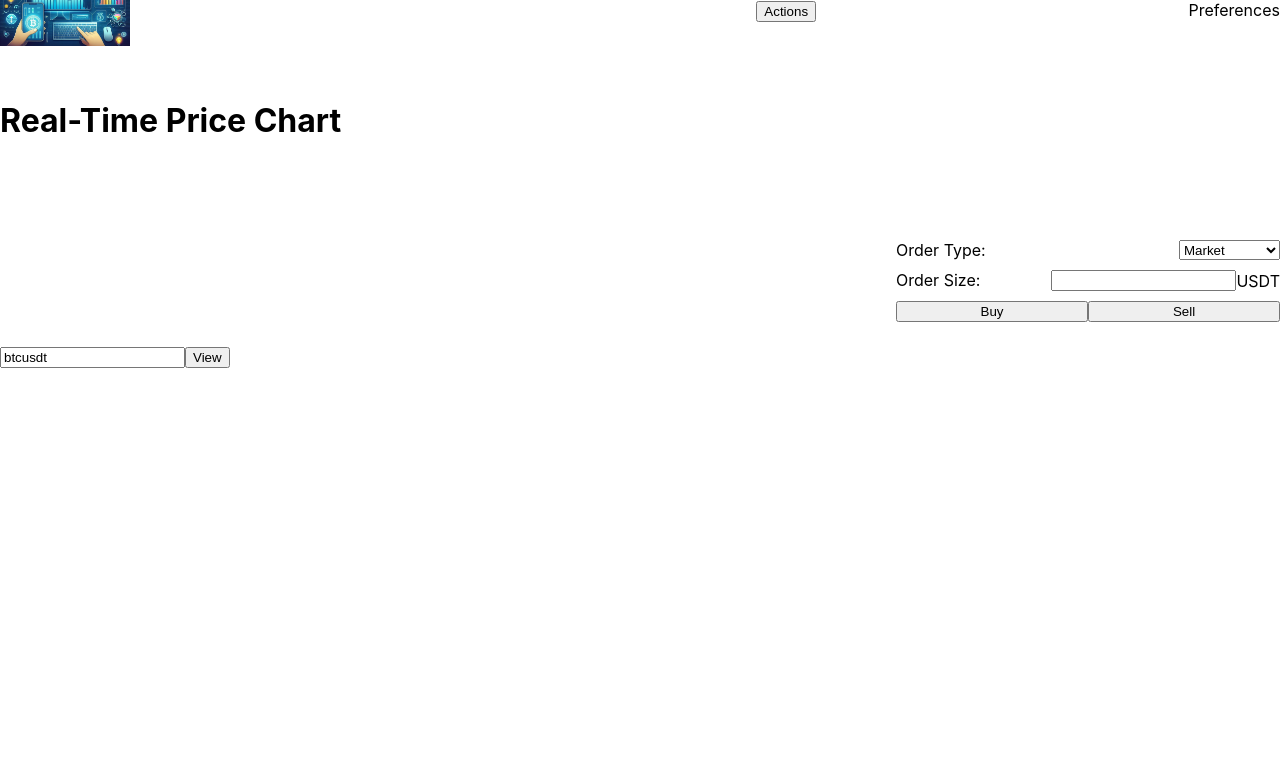
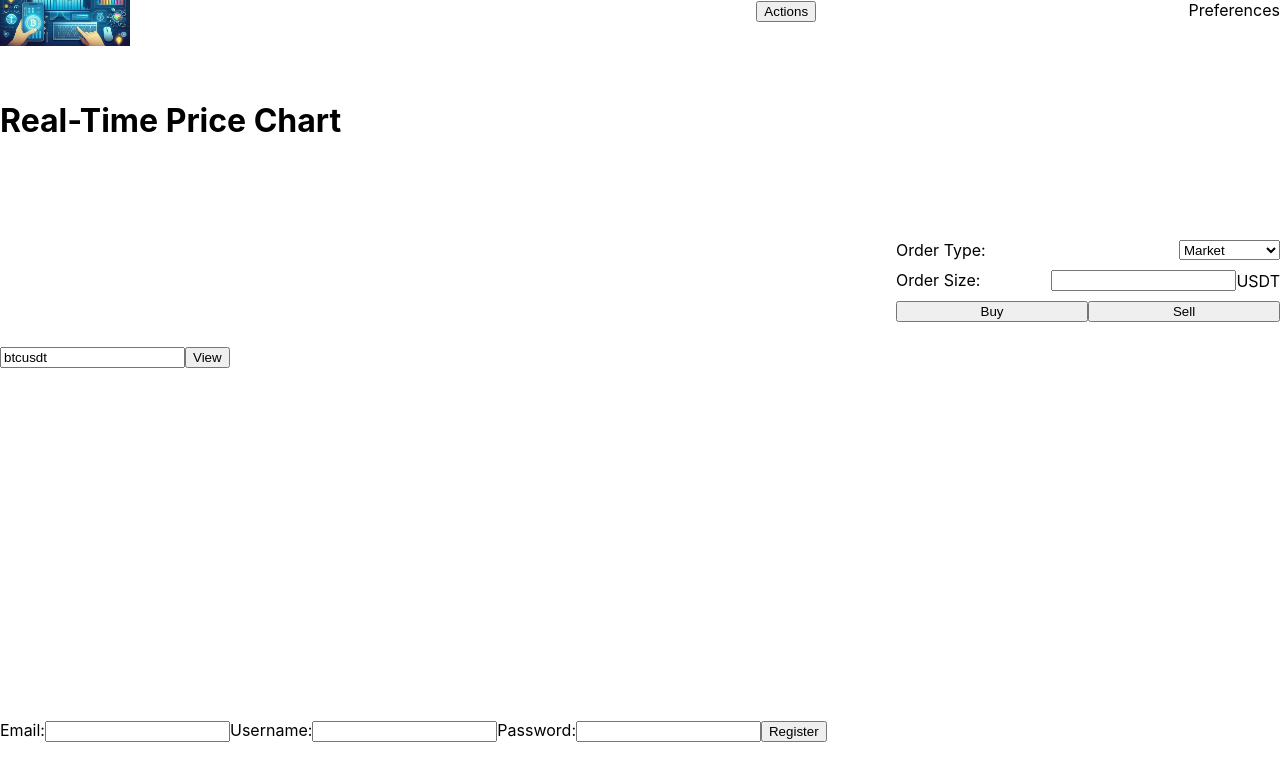
Before and after one commit to kev065/Trade-Flow, a React (Create React App) app in the folder client/: page /register in a window 1280 px wide. Shown: the top 780 px of the page. Built offline with nearby package versions, Linux system fonts and the light colour scheme; no server answers.

Commit message:
Add user registration route
Import Register component

Add new route for '/register' that renders the Register component

```diff
--- a/client/src/App.js
+++ b/client/src/App.js
@@ -4,6 +4,7 @@ import Header from './components/Header';
 import LandingPage from './components/LandingPage';
 import OrderForm from './components/OrderForm';
 import Login from './components/Login';
+import Register from './components/Register';
 import './light.css';
 import './dark.css';
 
@@ -28,6 +29,7 @@ function App() {
       {location.pathname !== '/login' && <div className="order-form"><OrderForm isLoggedIn={isLoggedIn} /></div>}
       <Routes>
         <Route path="/login" element={<Login setIsLoggedIn={setIsLoggedIn} />} />
+        <Route path="/register" element={<Register />} />
       </Routes>
     </div>
   );
```
